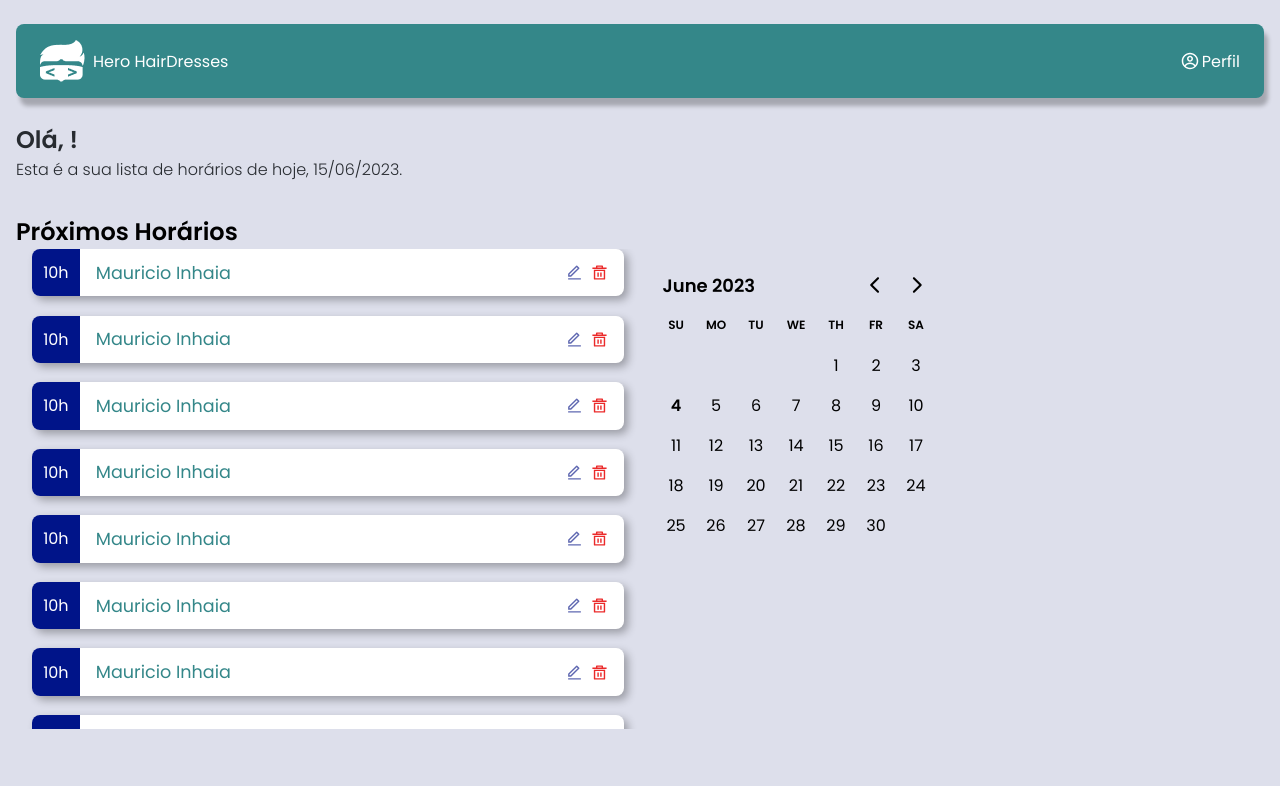
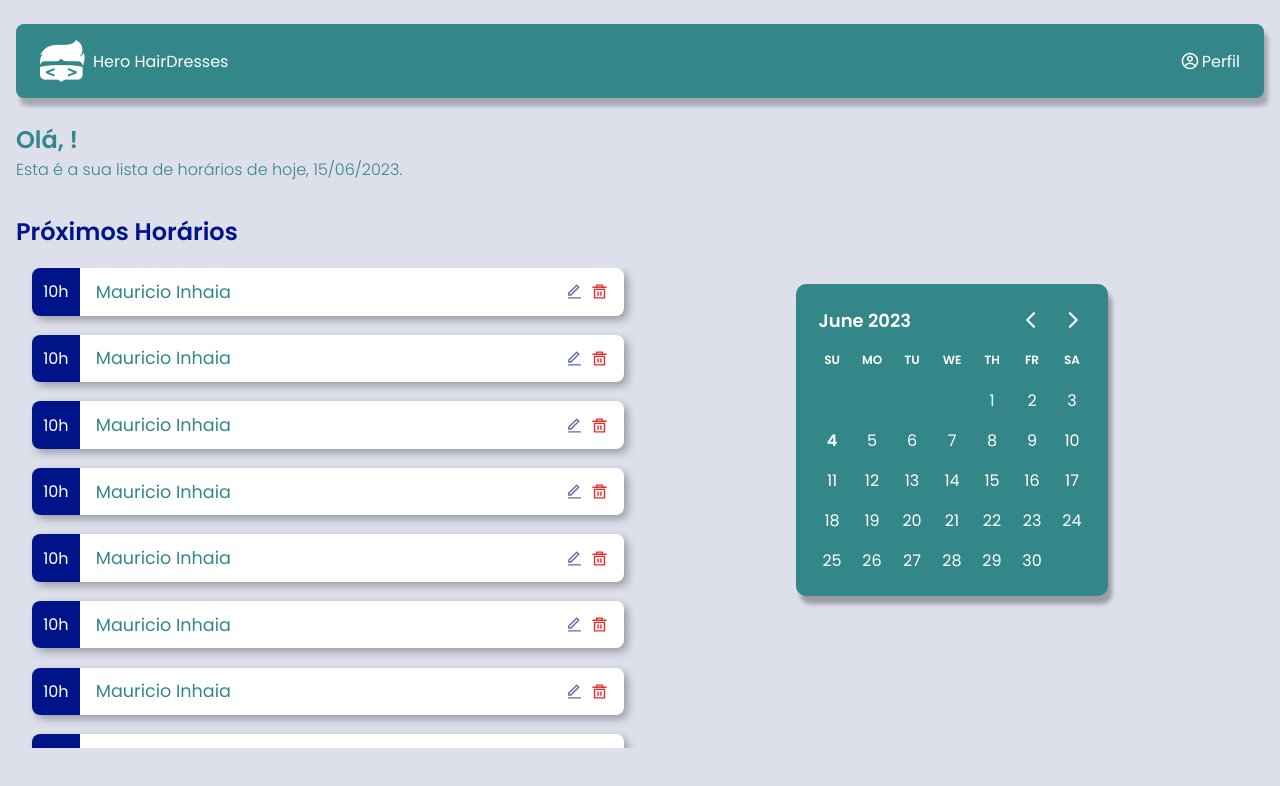
Before and after one commit to mauricioinhaia/hero-hairdresses-frontend, a React (Vite) app: page /dashboard in a window 1280 px wide. Shown: the top 786 px of the page. Built offline with nearby package versions, Linux system fonts and the light colour scheme.

Commit message:
Calendar Style

```diff
--- a/src/page/Dashboard/Dashboard.module.css
+++ b/src/page/Dashboard/Dashboard.module.css
@@ -2,7 +2,12 @@
   margin-top: 1.5rem;
   margin-bottom: 2rem;
   font-weight: 300;
-  color: var(--black);
+  color: var(--primary);
+}
+
+.nextSchedules {
+  color: var(--secondary);
+  margin-bottom: 1.2rem;
 }
 
 .schedule {
@@ -38,3 +43,17 @@
   background-color: var(--primary);
   border-radius: 8px;
 }
+
+.picker {
+  display: flex;
+  justify-content: center;
+}
+
+.calendar {
+  background-color: var(--primary);
+  height: fit-content;
+  padding: 1rem;
+  border-radius: 10px;
+  color: var(--white);
+  box-shadow: 4px 8px 4px rgba(0, 0, 0, 0.3);
+}
--- a/src/page/Dashboard/index.tsx
+++ b/src/page/Dashboard/index.tsx
@@ -15,7 +15,7 @@ export function Dashboard() {
         <h2>Olá, {user.name}!</h2>
         <p>Esta é a sua lista de horários de hoje, 15/06/2023.</p>
       </div>
-      <h2> Próximos Horários </h2>
+      <h2 className={style.nextSchedules}> Próximos Horários </h2>
       <div className={style.schedule}>
         <div className={style.cardWrapper}>
           <Card />
@@ -32,7 +32,7 @@ export function Dashboard() {
           <Card />
         </div>
         <div className={style.picker}>
-          <DayPicker />
+          <DayPicker className={style.calendar} />
         </div>
       </div>
     </div>
```
